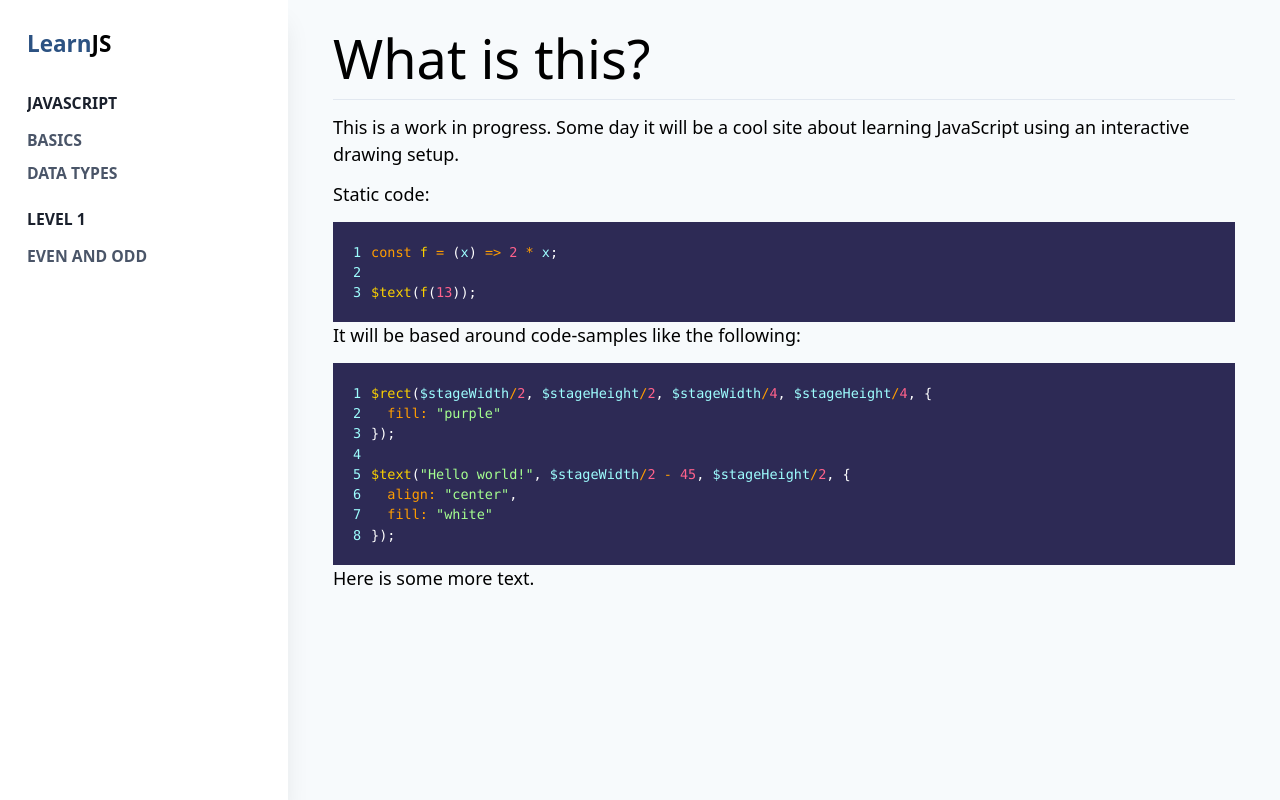
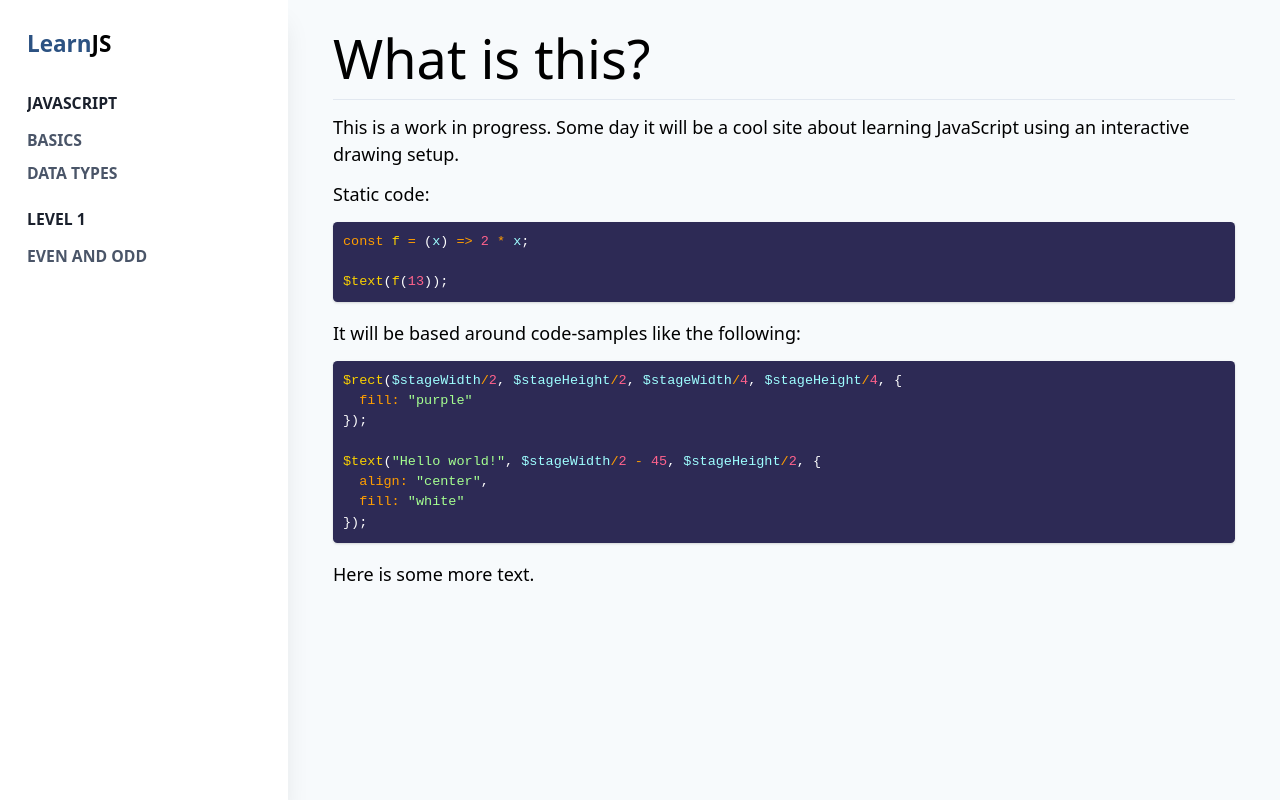
Before and after one commit to gksander/learnjs, a Next.js app: page / in a window 1280 px wide. Built offline with nearby package versions, Linux system fonts and the light colour scheme.

Commit message:
Swap codemirror for Prism. Still need to figure out line numbers

```diff
--- a/assets/tailwind.css
+++ b/assets/tailwind.css
@@ -5,12 +5,19 @@
 @import "tailwindcss/components";
 @import "tailwindcss/utilities";
 
-.CodeMirror {
-  height: 100%;
-}
-
 /* purgecss start ignore */
 html, body {
   font-size: 18px;
 }
+
+/*.code-editor-textarea-override {*/
+/*  @apply ml-6 text-sm !important;*/
+/*  outline: none;*/
+/*}*/
+
+/*.code-editor-pre-override {*/
+/*  @apply pl-6 text-sm !important;*/
+/*  outline: none;*/
+/*}*/
+
 /* purgecss end ignore */
--- a/components/CodeBlock.tsx
+++ b/components/CodeBlock.tsx
@@ -1,6 +1,6 @@
 import * as React from "react";
-import StaticCodeBlock from "./StaticCodeBlock";
-import InteractiveCodeBlockNoSSR from "./InteractiveCodeBlockNoSSR";
+import CodeEditor from "./CodeEditor";
+import InteractiveCodeBlock from "./InteractiveCodeBlock";
 
 /**
  * Code block
@@ -10,14 +10,14 @@ const CodeBlock: React.FC<{ height?: number; live?: boolean }> = ({
   height = 140,
   live = false,
 }) => {
-  const code = String(children).replace(/\n$/, "");
+  const code = String(children).trim();
 
   // Live editors
   if (live) {
-    return <InteractiveCodeBlockNoSSR height={height} code={code} />;
+    return <InteractiveCodeBlock height={height} code={code} />;
   }
 
-  return <StaticCodeBlock code={code} />;
+  return <CodeEditor code={code} className="rounded mb-4 shadow" />;
 };
 
 export default CodeBlock;
--- a/components/CodeBlockNoSsr.ts
+++ /dev/null
@@ -1,5 +0,0 @@
-import * as React from "react";
-import dynamic from "next/dynamic";
-const CodeBlockNoSsr = dynamic(() => import("./CodeBlock"), { ssr: false });
-
-export default CodeBlockNoSsr;
--- /dev/null
+++ b/components/CodeEditor.tsx
@@ -0,0 +1,49 @@
+import * as React from "react";
+import Highlight, { defaultProps } from "prism-react-renderer";
+import theme from "prism-react-renderer/themes/shadesOfPurple";
+import Editor from "react-simple-code-editor";
+import classNames from "classnames";
+
+const highlight = (code: string) => (
+  <Highlight {...defaultProps} theme={theme} code={code} language="jsx">
+    {({ className, style, tokens, getLineProps, getTokenProps }) => (
+      <React.Fragment>
+        {tokens.map((line, i) => (
+          <div {...getLineProps({ line, key: i })}>
+            {/*<span className="inline-block w-6 select-none">{i + 1}</span>*/}
+            {line.map((token, key) => (
+              <span {...getTokenProps({ token, key })} />
+            ))}
+          </div>
+        ))}
+      </React.Fragment>
+    )}
+  </Highlight>
+);
+
+/**
+ * Code editor (wraps react-simple-code-editor)
+ */
+const CodeEditor: React.FC<{
+  code: string;
+  onCodeChange?: (val: string) => any;
+  className?: string;
+}> = ({ code = "", onCodeChange = (v) => null, className = "" }) => (
+  <Editor
+    value={code}
+    highlight={highlight}
+    onValueChange={onCodeChange}
+    // @ts-ignore
+    style={{
+      boxSizing: "border-box",
+      fontFamily: '"Dank Mono", "Fira Code", monospace',
+      ...theme.plain,
+    }}
+    className={classNames("text-xs", className)}
+    padding={10}
+    textareaClassName="code-editor-textarea-override"
+    preClassName="code-editor-pre-override"
+  />
+);
+
+export default CodeEditor;
--- a/components/InteractiveCodeBlock.tsx
+++ b/components/InteractiveCodeBlock.tsx
@@ -1,12 +1,10 @@
 import * as React from "react";
-import "codemirror/mode/javascript/javascript";
-import "codemirror/addon/edit/closebrackets";
-import { Controlled as CodeMirror } from "react-codemirror2";
 import { Resizable } from "re-resizable";
 import Button from "./Button";
 import { Layer, Rect, Stage, Text } from "react-konva";
 import { RectClass, TextClass } from "../util/StageItems";
 import { FaPlay, FaUndoAlt } from "react-icons/fa";
+import CodeEditor from "./CodeEditor";
 
 /**
  * Code block
@@ -84,22 +82,7 @@ const InteractiveCodeBlock: React.FC<{ height?: number; code: string }> = ({
   return (
     <div className="mb-4">
       <div className="border rounded overflow-hidden shadow bg-white">
-        <div style={{ height: `${height}px` }}>
-          <CodeMirror
-            value={value}
-            onBeforeChange={(editor, data, value) => setValue(value)}
-            options={{
-              lineNumbers: true,
-              autoCloseBrackets: true,
-              tabSize: 2,
-              theme: "mdn-like",
-              extraKeys: {
-                "Cmd-Enter": runCode,
-              },
-            }}
-            className="w-full h-full text-sm"
-          />
-        </div>
+        <CodeEditor code={value} onCodeChange={setValue} />
         <div className="py-3 flex justify-center relative">
           {/* Control buttons */}
           <div className="absolute left-0 top-0 z-10 px-2 py-1 flex">
--- a/components/InteractiveCodeBlockNoSSR.tsx
+++ /dev/null
@@ -1,8 +0,0 @@
-import * as React from "react";
-import dynamic from "next/dynamic";
-const InteractiveCodeBlockNoSSR = dynamic(
-  () => import("./InteractiveCodeBlock"),
-  { ssr: false },
-);
-
-export default InteractiveCodeBlockNoSSR;
--- a/package.json
+++ b/package.json
@@ -14,7 +14,6 @@
     "@next/mdx": "^9.3.5",
     "@rehooks/component-size": "^1.0.3",
     "classnames": "^2.2.6",
-    "codemirror": "^5.52.2",
     "file-loader": "^6.0.0",
     "imagemin-mozjpeg": "^8.0.0",
     "imagemin-optipng": "^7.1.0",
@@ -27,7 +26,6 @@
     "prism-react-renderer": "^1.0.2",
     "re-resizable": "^6.3.2",
     "react": "16.13.1",
-    "react-codemirror2": "^7.1.0",
     "react-dom": "16.13.1",
     "react-icons": "^3.9.0",
     "react-konva": "^16.13.0-0",
--- a/pages/_app.tsx
+++ b/pages/_app.tsx
@@ -1,7 +1,5 @@
 import React from "react";
 import { MDXProvider } from "@mdx-js/react";
-import "codemirror/lib/codemirror.css";
-import "codemirror/theme/mdn-like.css";
 import "../assets/tailwind.css";
 import SiteLayout from "../components/SiteLayout";
 import componentMap from "../util/componentMap";
```
Also changed, not shown: 1 other file (tests, documents, lock files or other folders).
